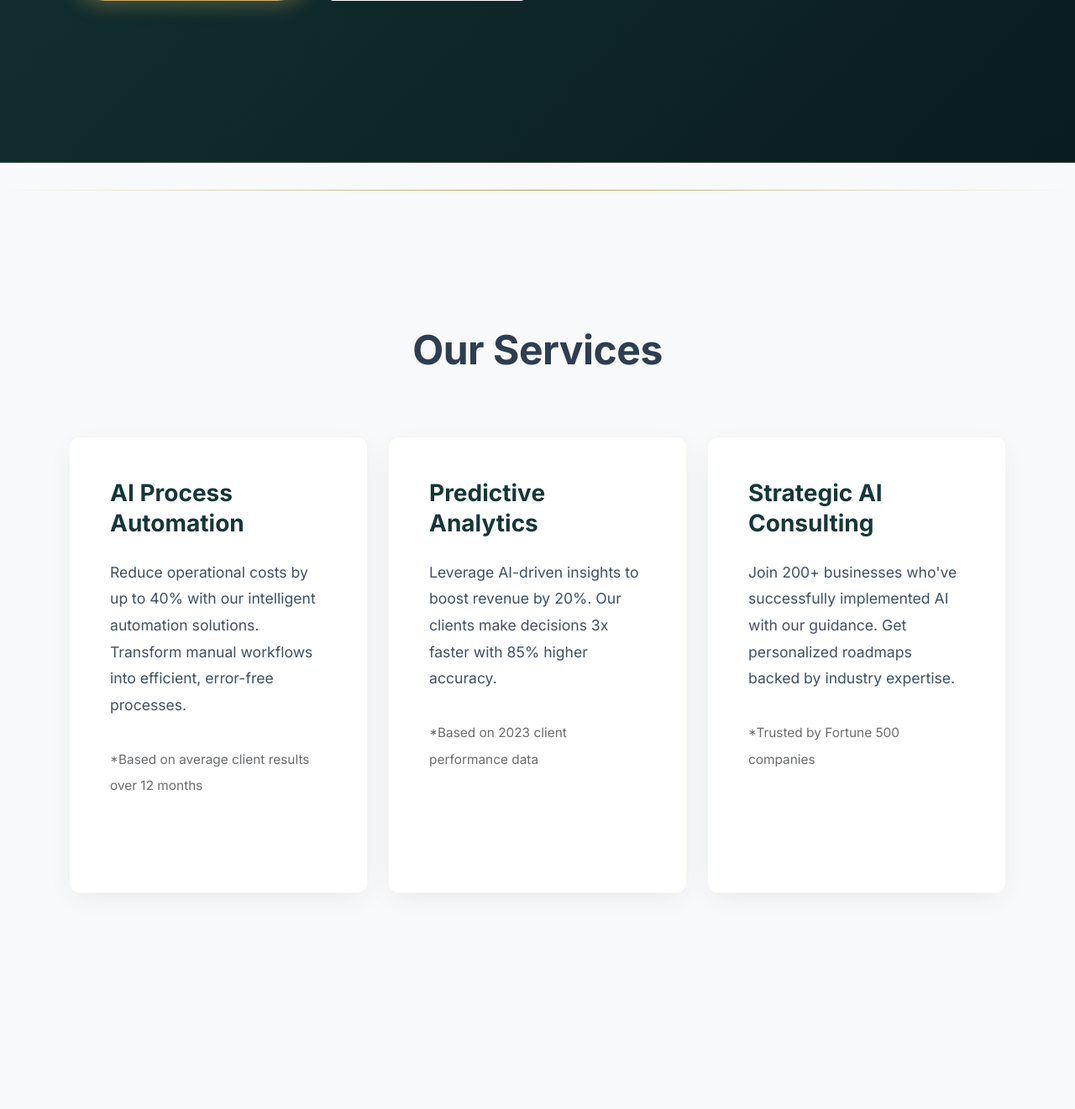
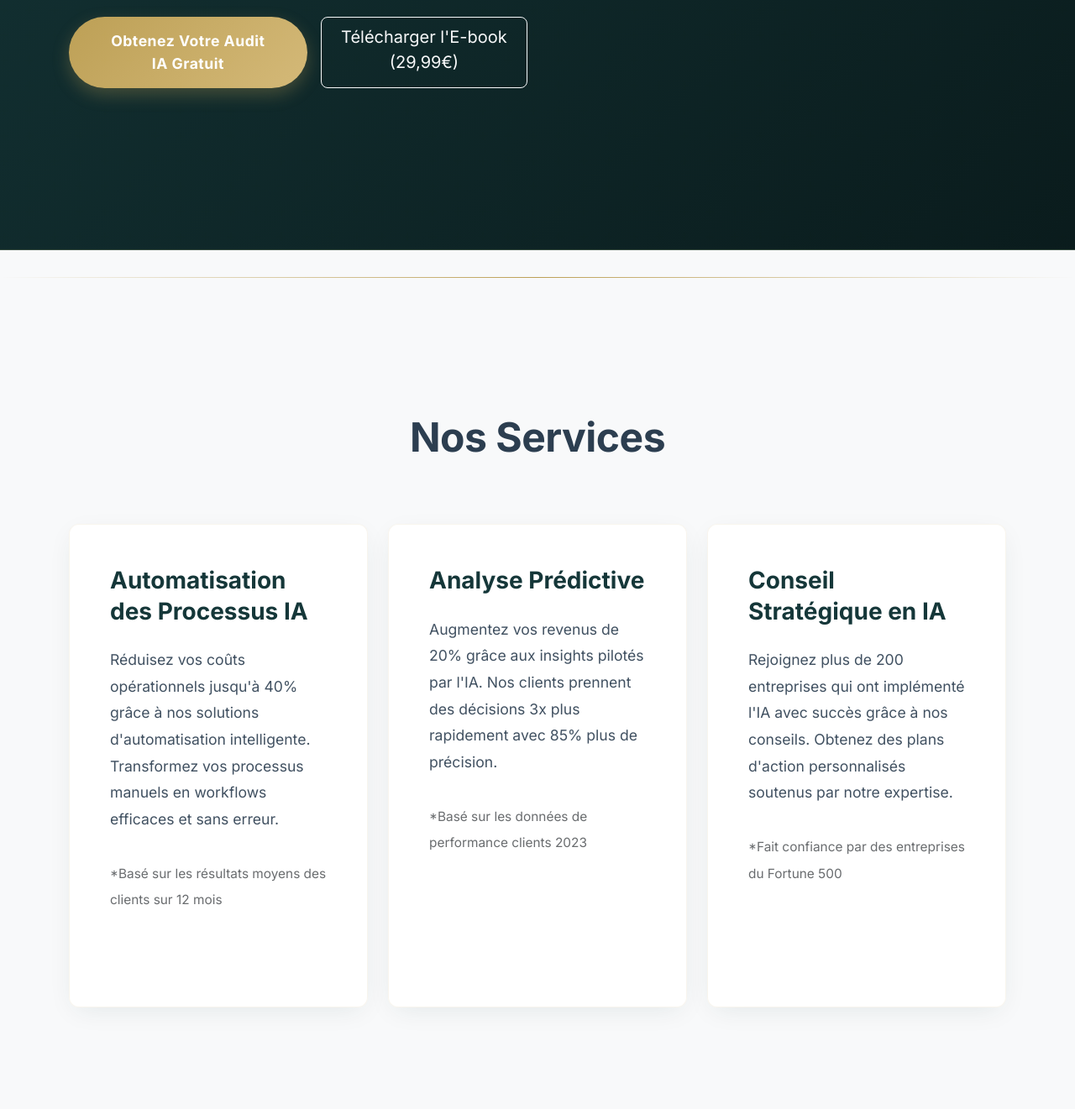
Before and after one commit to Valoume/yadia, a Flask app: page / in a window 1280 px wide. Shown: the part 743-2064 px from the top of the page at 84% size. Run offline with Flask 3, Linux system fonts and the light colour scheme.

Commit message:
Agent query: Is the homepage now properly translated to French while maintaining the enhanced design and spacing?
Translate website content from English to French.

```diff
--- a/templates/index.html
+++ b/templates/index.html
@@ -8,12 +8,12 @@
     <div class="container">
         <div class="row align-items-center">
             <div class="col-lg-6" data-aos="fade-right">
-                <h1 class="display-4 fw-bold mb-4">Lead the AI Revolution or Risk Being Left Behind</h1>
-                <p class="lead mb-4">Join the 73% of market leaders who've gained competitive edge through AI. Our clients see an average 30% increase in operational efficiency within 6 months.</p>
-                <p class="text-light mb-4">Yadia isn't just another service provider - we're your strategic AI partner, guiding you through digital transformation with proven expertise.</p>
+                <h1 class="display-4 fw-bold mb-4">Menez la Révolution de l'IA ou Risquez d'Être Distancé</h1>
+                <p class="lead mb-4">Rejoignez les 73% des leaders du marché qui ont gagné un avantage concurrentiel grâce à l'IA. Nos clients constatent une augmentation moyenne de 30% de leur efficacité opérationnelle en 6 mois.</p>
+                <p class="text-light mb-4">Yadia n'est pas qu'un simple prestataire - nous sommes votre partenaire stratégique en IA, vous guidant dans votre transformation digitale avec une expertise éprouvée.</p>
                 <div class="d-flex gap-3">
-                    <a href="{{ url_for('formulaire') }}" class="btn btn-book btn-lg">Get Your Free AI Assessment</a>
-                    <a href="{{ url_for('ebook') }}" class="btn btn-outline-light btn-lg">Download E-book ($29.99)</a>
+                    <a href="{{ url_for('formulaire') }}" class="btn btn-book btn-lg">Obtenez Votre Audit IA Gratuit</a>
+                    <a href="{{ url_for('ebook') }}" class="btn btn-outline-light btn-lg">Télécharger l'E-book (29,99€)</a>
                 </div>
             </div>
             <div class="col-lg-6" data-aos="fade-left">
@@ -29,32 +29,32 @@
 <!-- Services Overview -->
 <section class="section section-light">
     <div class="container">
-        <h2 class="text-center mb-5" data-aos="fade-up">Our Services</h2>
+        <h2 class="text-center mb-5" data-aos="fade-up">Nos Services</h2>
         <div class="row g-4">
             <div class="col-md-4" data-aos="fade-up" data-aos-delay="100">
                 <div class="card h-100">
                     <div class="card-body">
-                        <h3 class="card-title">AI Process Automation</h3>
-                        <p class="card-text">Reduce operational costs by up to 40% with our intelligent automation solutions. Transform manual workflows into efficient, error-free processes.</p>
-                        <p class="text-muted"><small>*Based on average client results over 12 months</small></p>
+                        <h3 class="card-title">Automatisation des Processus IA</h3>
+                        <p class="card-text">Réduisez vos coûts opérationnels jusqu'à 40% grâce à nos solutions d'automatisation intelligente. Transformez vos processus manuels en workflows efficaces et sans erreur.</p>
+                        <p class="text-muted"><small>*Basé sur les résultats moyens des clients sur 12 mois</small></p>
                     </div>
                 </div>
             </div>
             <div class="col-md-4" data-aos="fade-up" data-aos-delay="200">
                 <div class="card h-100">
                     <div class="card-body">
-                        <h3 class="card-title">Predictive Analytics</h3>
-                        <p class="card-text">Leverage AI-driven insights to boost revenue by 20%. Our clients make decisions 3x faster with 85% higher accuracy.</p>
-                        <p class="text-muted"><small>*Based on 2023 client performance data</small></p>
+                        <h3 class="card-title">Analyse Prédictive</h3>
+                        <p class="card-text">Augmentez vos revenus de 20% grâce aux insights pilotés par l'IA. Nos clients prennent des décisions 3x plus rapidement avec 85% plus de précision.</p>
+                        <p class="text-muted"><small>*Basé sur les données de performance clients 2023</small></p>
                     </div>
                 </div>
             </div>
             <div class="col-md-4" data-aos="fade-up" data-aos-delay="300">
                 <div class="card h-100">
                     <div class="card-body">
-                        <h3 class="card-title">Strategic AI Consulting</h3>
-                        <p class="card-text">Join 200+ businesses who've successfully implemented AI with our guidance. Get personalized roadmaps backed by industry expertise.</p>
-                        <p class="text-muted"><small>*Trusted by Fortune 500 companies</small></p>
+                        <h3 class="card-title">Conseil Stratégique en IA</h3>
+                        <p class="card-text">Rejoignez plus de 200 entreprises qui ont implémenté l'IA avec succès grâce à nos conseils. Obtenez des plans d'action personnalisés soutenus par notre expertise.</p>
+                        <p class="text-muted"><small>*Fait confiance par des entreprises du Fortune 500</small></p>
                     </div>
                 </div>
             </div>
```
